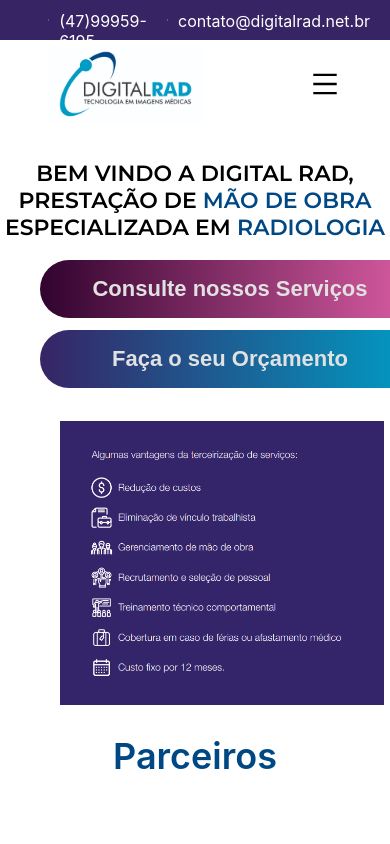
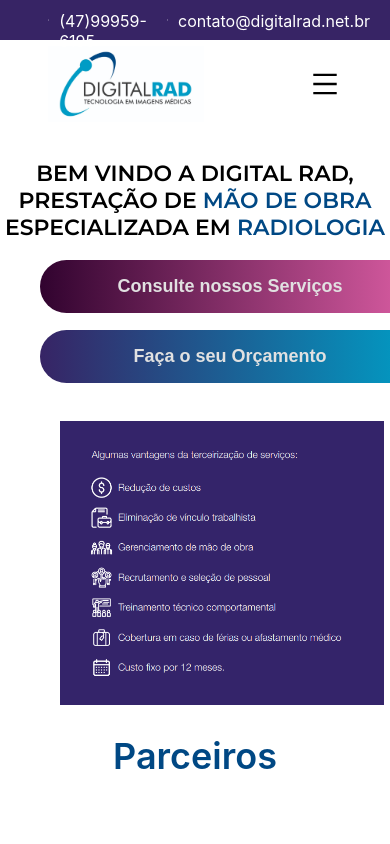
Before and after one commit to lmgaspa/paduan, a React (Create React App) app: page / in a window 390 px wide. Shown: the top 844 px of the page. Built offline with nearby package versions, Linux system fonts and the light colour scheme.

Commit message:
quinto commit

```diff
--- a/src/layouts/home.module.css
+++ b/src/layouts/home.module.css
@@ -102,7 +102,7 @@
         padding: 1rem 1rem;
         left: 40px;
         top: 260px;
-        font-size: 22px;
+        font-size: 18px;
         max-width: 380px;
         min-width: 380px;
     }
@@ -110,7 +110,7 @@
         padding: 1rem 1rem;
         left: 40px;
         top: 330px;
-        font-size: 22px;
+        font-size: 18px;
         max-width: 380px;
         min-width: 380px;
     }
```
